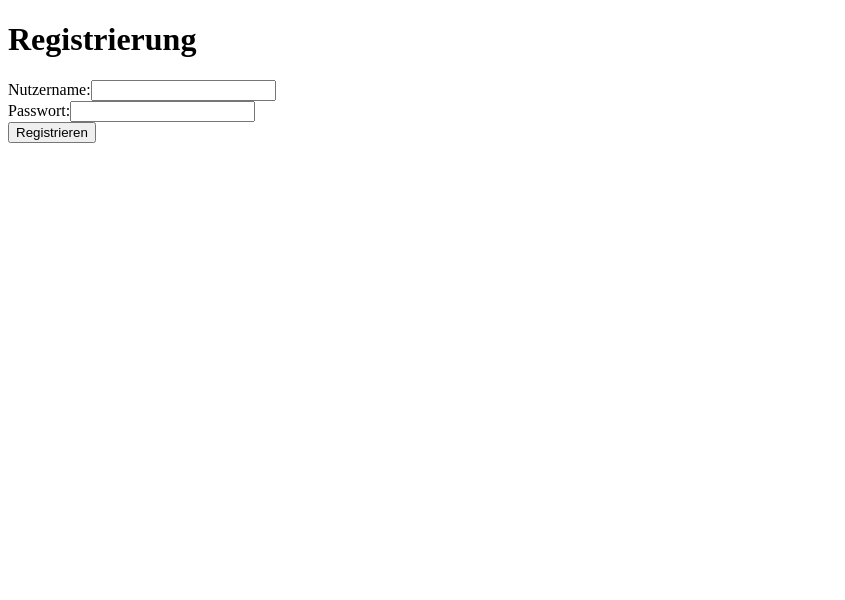
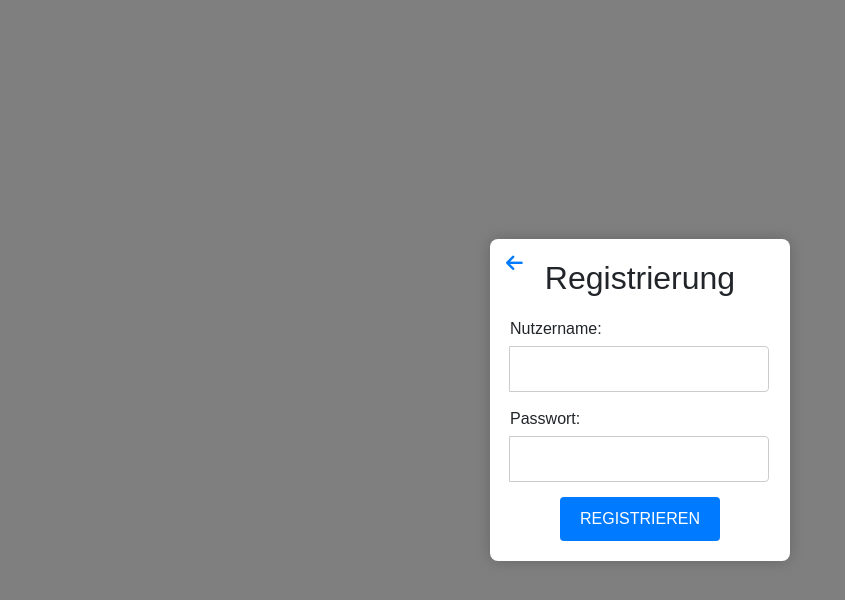
Before and after one commit to Shre1n/TicTacToe, an Angular app in the folder frontend/: page /register in a window 1280 px wide. Shown: the top 600 px of the page, without its empty margins (0-845 px from the left). Built offline with nearby package versions, Linux system fonts and the light colour scheme.

Commit message:
prettier now

```diff
--- a/frontend/angular.json
+++ b/frontend/angular.json
@@ -27,6 +27,8 @@
               }
             ],
             "styles": [
+              "node_modules/bootstrap/dist/css/bootstrap.min.css",
+              "node_modules/@fortawesome/fontawesome-free/css/all.min.css",
               "src/styles.css"
             ],
             "scripts": []
@@ -85,6 +87,8 @@
               }
             ],
             "styles": [
+              "node_modules/bootstrap/dist/css/bootstrap.min.css",
+              "node_modules/@fortawesome/fontawesome-free/css/all.min.css",
               "src/styles.css"
             ],
             "scripts": []
--- a/frontend/package.json
+++ b/frontend/package.json
@@ -18,6 +18,9 @@
     "@angular/platform-browser": "^18.1.0",
     "@angular/platform-browser-dynamic": "^18.1.0",
     "@angular/router": "^18.1.0",
+    "@fortawesome/fontawesome-free": "^6.6.0",
+    "bootstrap": "^5.3.3",
+    "font-awesome": "^4.7.0",
     "rxjs": "~7.8.0",
     "tslib": "^2.3.0",
     "zone.js": "~0.14.3"
--- a/frontend/src/app/login/login.component.css
+++ b/frontend/src/app/login/login.component.css
@@ -0,0 +1,79 @@
+body, html {
+  height: 100%;
+  margin: 0;
+  font-family: Arial, sans-serif;
+}
+
+.background-image {
+  position: absolute;
+  top: 0;
+  left: 0;
+  width: 100%;
+  height: 100%;
+  background-image: url('../../assets/background.webp');
+  background-size: cover;
+  background-position: center;
+  filter: blur(8px);
+  z-index: -1;
+}
+
+.login-container {
+  display: flex;
+  justify-content: center;
+  align-items: center;
+  height: 100vh;
+  background: rgba(0, 0, 0, 0.5);
+}
+
+.login-form {
+  background: white;
+  padding: 20px;
+  border-radius: 8px;
+  box-shadow: 0 0 15px rgba(0, 0, 0, 0.2);
+  text-align: center;
+  width: 300px;
+}
+
+.login-form h2 {
+  margin-bottom: 20px;
+}
+
+.input-group {
+  margin-bottom: 15px;
+  text-align: left;
+}
+
+.input-group label {
+  display: block;
+  margin-bottom: 5px;
+}
+
+.input-group input {
+  width: 100%;
+  padding: 10px;
+  border: 1px solid #ccc;
+  border-radius: 4px;
+}
+
+.button-group {
+  display: flex;
+  justify-content: space-between;
+}
+
+.btn {
+  padding: 10px 20px;
+  border: none;
+  border-radius: 4px;
+  background-color: #007BFF;
+  color: white;
+  cursor: pointer;
+  text-transform: uppercase;
+}
+
+.btn:hover {
+  background-color: #0056b3;
+}
+
+.btn + .btn {
+  margin-left: 10px;
+}
--- a/frontend/src/app/login/login.component.html
+++ b/frontend/src/app/login/login.component.html
@@ -1,9 +1,37 @@
-<form (ngSubmit)="onSubmit()">
-  <label for="username">Username:</label>
-  <input id="username" [(ngModel)]="username" name="username" required>
+<html lang="de">
+<head>
+  <meta charset="UTF-8">
+  <meta name="viewport" content="width=device-width, initial-scale=1.0">
+  <title>TicTacToe - Login</title>
+</head>
 
-  <label for="password">Password:</label>
-  <input id="password" [(ngModel)]="password" name="password" type="password" required>
+<body>
+<div class="login-container">
+<!--  <div class="background-image"></div>-->
+  <form (ngSubmit)="onSubmit()" #loginForm='ngForm' class="login-form">
+    <h2>Login</h2>
+    <div class="input-group">
+      <label for="username">Nutzername:</label>
+      <input id="username" [(ngModel)]="username" name="username" required>
+    </div>
 
-  <button type="submit">Login</button>
-</form>
+    <div class="input-group">
+      <label for="password">Passwort:</label>
+      <input id="password"
+             [(ngModel)]="password"
+             name="password"
+             type="password"
+             (keydown.enter)="onSubmit()"
+             required>
+    </div>
+
+    <div class="button-group">
+      <button type="submit" class="btn">Login</button>
+      <button type="button" class="btn" (click)="register()">Register</button>
+    </div>
+
+  </form>
+
+
+</div>
+</body>
--- a/frontend/src/app/login/login.component.ts
+++ b/frontend/src/app/login/login.component.ts
@@ -1,7 +1,8 @@
-import { Component } from '@angular/core';
+import {Component, ElementRef, Input, InputSignal, ViewChild} from '@angular/core';
 import {HttpClient} from "@angular/common/http";
 import {LoginService} from "../services/login.service";
-import {FormsModule} from "@angular/forms";
+import {FormsModule, NgForm} from "@angular/forms";
+import {Router} from "@angular/router";
 
 @Component({
   selector: 'app-login',
@@ -17,18 +18,18 @@ export class LoginComponent {
   username: string = '';
   password: string = '';
 
-  constructor(private loginService: LoginService) {}
+  constructor(private loginService: LoginService, private router: Router) {}
 
 
   onSubmit() {
       this.loginService.login(this.username, this.password).subscribe({
         next: response => {
           alert('Login erfolgreich!');
+          //todo show user the success
           console.log(response);
         },
-      error: error => {
-        alert('Fehler beim Login.');
-        console.error(error);
+        error: () => {
+          alert('No Login!')
         },
         complete: () => {
           console.info('Login-Prozess abgeschlossen.');
@@ -36,6 +37,10 @@ export class LoginComponent {
       });
   }
 
+  register(){
+    this.router.navigate(['/register']);
+  }
+
 
 
 
--- a/frontend/src/app/register/register.component.css
+++ b/frontend/src/app/register/register.component.css
@@ -0,0 +1,94 @@
+body, html {
+  height: 100%;
+  margin: 0;
+  font-family: Arial, sans-serif;
+}
+
+.background-image {
+  position: absolute;
+  top: 0;
+  left: 0;
+  width: 100%;
+  height: 100%;
+  background-image: url('../../assets/background.webp'); /* Stellen Sie sicher, dass der Pfad korrekt ist */
+  background-size: cover;
+  background-position: center;
+  filter: blur(8px);
+  z-index: -1;
+}
+
+.login-container {
+  display: flex;
+  justify-content: center;
+  align-items: center;
+  height: 100vh;
+  background: rgba(0, 0, 0, 0.5);
+}
+
+.login-form {
+  position: relative;
+  background: white;
+  padding: 20px;
+  border-radius: 8px;
+  box-shadow: 0 0 15px rgba(0, 0, 0, 0.2);
+  text-align: center;
+  width: 300px;
+}
+
+.login-form h2 {
+  margin-bottom: 20px;
+}
+
+.input-group {
+  margin-bottom: 15px;
+  text-align: left;
+}
+
+.input-group label {
+  display: block;
+  margin-bottom: 5px;
+}
+
+.input-group input {
+  width: 100%;
+  padding: 10px;
+  border: 1px solid #ccc;
+  border-radius: 4px;
+}
+
+.button-group {
+  display: flex;
+  justify-content: center;
+}
+
+.btn {
+  padding: 10px 20px;
+  border: none;
+  border-radius: 4px;
+  background-color: #007BFF;
+  color: white;
+  cursor: pointer;
+  text-transform: uppercase;
+}
+
+.btn:hover {
+  background-color: #0056b3;
+}
+
+.back-button {
+  position: absolute;
+  top: 10px;
+  left: 10px;
+  background: none;
+  border: none;
+  font-size: 1.2rem;
+  cursor: pointer;
+}
+
+.back-button i {
+  color: #007BFF;
+}
+
+.back-button:hover i {
+  color: #0056b3;
+}
--- a/frontend/src/app/register/register.component.html
+++ b/frontend/src/app/register/register.component.html
@@ -1,10 +1,44 @@
-<h1>Registrierung</h1>
-<form (ngSubmit)="onSubmit()" #registerForm="ngForm">
-  <label for="username">Nutzername:</label>
-  <input type="text" id="username" name="username" [(ngModel)]="username" required>
-  <br>
-  <label for="password">Passwort:</label>
-  <input type="password" id="password" name="password" [(ngModel)]="password" required>
-  <br>
-  <button type="submit">Registrieren</button>
-</form>
+<!DOCTYPE html>
+<html lang="de">
+<head>
+  <meta charset="UTF-8">
+  <meta name="viewport" content="width=device-width, initial-scale=1.0">
+  <title>Registrierung - TicTacToe</title>
+</head>
+<body>
+<!--<div class="background-image"></div>-->
+<div class="login-container">
+  <form (ngSubmit)="onSubmit()" #registerForm="ngForm" class="login-form">
+    <button type="button" class="back-button" (click)="navLogin()">
+      <i class="fas fa-arrow-left"></i>
+    </button>
+    <h2>Registrierung</h2>
+    <div class="input-group">
+      <label for="username">Nutzername:</label>
+      <input
+        type="text"
+        id="username"
+        name="username"
+        [(ngModel)]="username"
+        min="3"
+        max="10"
+        required>
+    </div>
+    <div class="input-group">
+      <label for="password">Passwort:</label>
+      <input
+        type="password"
+        id="password"
+        name="password"
+        [(ngModel)]="password"
+        (keydown.enter)="onSubmit()"
+        required>
+    </div>
+    <div class="button-group">
+      <button type="submit" class="btn">Registrieren</button>
+    </div>
+
+  </form>
+</div>
+</body>
+</html>
--- a/frontend/src/app/register/register.component.ts
+++ b/frontend/src/app/register/register.component.ts
@@ -2,6 +2,7 @@ import { Component } from '@angular/core';
 import {HttpClient} from "@angular/common/http";
 import {RegisterService} from "../services/register.service";
 import {FormsModule} from "@angular/forms";
+import {Router} from "@angular/router";
 
 @Component({
   selector: 'app-register',
@@ -17,9 +18,12 @@ export class RegisterComponent {
   username: string = '';
   password: string = '';
 
-  constructor(private registerService: RegisterService) {}
+  constructor(private registerService: RegisterService, private router: Router) {}
 
   onSubmit() {
+
+
+
       this.registerService.register(this.username, this.password)
         .subscribe({
           next: response => {
@@ -32,6 +36,11 @@ export class RegisterComponent {
             console.info('Registrierungsprozess abgeschlossen.');
           }
         });
+
+  }
+
+  navLogin(){
+    this.router.navigate(['login'])
   }
 
 }
```
Also changed, not shown: frontend/src/assets/background.webp (added), 1 other file (tests, documents, lock files or other folders). Lines whose indentation alone changed are shown as unchanged.
